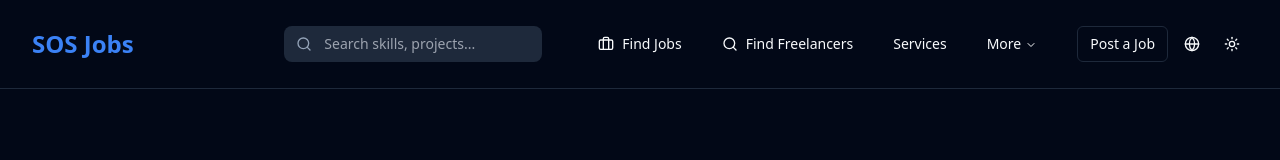
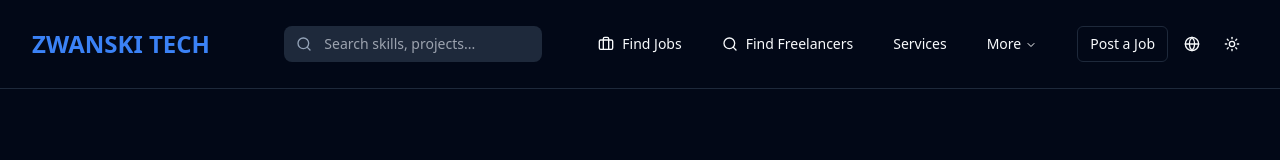
Before and after one commit to zwanski2019/ibrahim-mohamed-portfolio-website, a React (Vite) app: page /chat in a window 1280 px wide. Shown: the top 160 px of the page. Built offline with nearby package versions, Linux system fonts and the light colour scheme.

Commit message:
Fix: Revert branding to ZWANSKI TECH
Reverted the branding in the navbar to "ZWANSKI TECH" as per user request.

```diff
--- a/src/components/Navbar.tsx
+++ b/src/components/Navbar.tsx
@@ -61,9 +61,9 @@ export default function Navbar() {
             <Link
               to="/"
               className="text-2xl font-bold text-primary hover:text-primary/80 transition-colors"
-              aria-label="SOS Jobs - Job Marketplace"
+              aria-label="ZWANSKI TECH - Job Marketplace"
             >
-              SOS Jobs
+              ZWANSKI TECH
             </Link>
           </div>
 
--- a/src/pages/Index.tsx
+++ b/src/pages/Index.tsx
@@ -1,3 +1,4 @@
+
 import { useEffect } from "react";
 import AffiliateProgram from "@/components/AffiliateProgram";
 import Navbar from "@/components/Navbar";
@@ -72,25 +73,25 @@ const Index = () => {
   return (
     <>
       <Helmet>
-        <title>SOS Jobs | Find Jobs & Freelancers - Professional Marketplace</title>
+        <title>ZWANSKI TECH | Find Jobs & Freelancers - Professional Marketplace</title>
         <meta
           name="description"
-          content="SOS Jobs - Professional job marketplace connecting employers with talented freelancers. Find your next job or hire skilled professionals."
+          content="ZWANSKI TECH - Professional job marketplace connecting employers with talented freelancers. Find your next job or hire skilled professionals."
         />
-        <meta name="author" content="SOS Jobs Team" />
-        <meta name="keywords" content="SOS Jobs, job marketplace, freelancers, remote work, hiring, jobs, employment" />
+        <meta name="author" content="ZWANSKI TECH Team" />
+        <meta name="keywords" content="ZWANSKI TECH, job marketplace, freelancers, remote work, hiring, jobs, employment" />
 
         {/* Open Graph / Facebook */}
         <meta property="og:type" content="website" />
         <meta property="og:url" content="https://zwanski.org/" />
-        <meta property="og:title" content="SOS Jobs | Find Jobs & Freelancers - Professional Marketplace" />
+        <meta property="og:title" content="ZWANSKI TECH | Find Jobs & Freelancers - Professional Marketplace" />
         <meta property="og:description" content="Professional job marketplace connecting employers with talented freelancers." />
         <meta property="og:image" content="/og-image.png" />
 
         {/* Twitter */}
         <meta property="twitter:card" content="summary_large_image" />
         <meta property="twitter:url" content="https://zwanski.org/" />
-        <meta property="twitter:title" content="SOS Jobs | Find Jobs & Freelancers - Professional Marketplace" />
+        <meta property="twitter:title" content="ZWANSKI TECH | Find Jobs & Freelancers - Professional Marketplace" />
         <meta property="twitter:description" content="Professional job marketplace connecting employers with talented freelancers." />
         <meta property="twitter:image" content="/og-image.png" />
 
```
